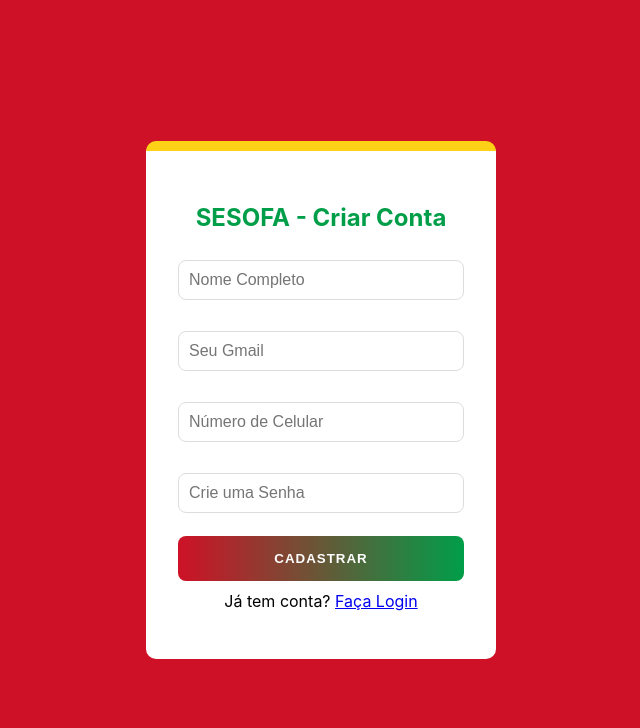
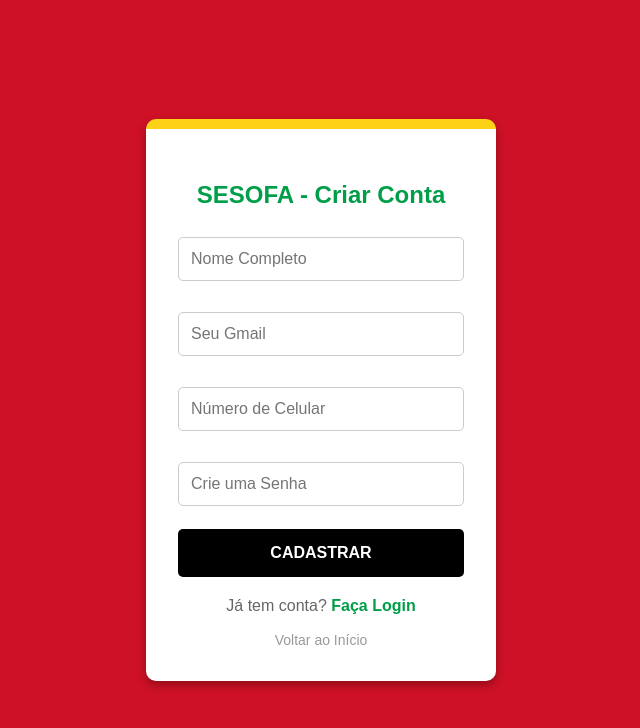
Before and after one commit to candmamadu00-glitch/sesofa, a React (Create React App) app in the folder cliente/: page /cadastro in a window 1280 px wide. Shown: the top 728 px of the page, without its empty margins (319-959 px from the left). Built offline with nearby package versions, Linux system fonts and the light colour scheme.

Commit message:
Corrigindo tela branca cadastro e conexao api

```diff
--- a/cliente/src/pages/Cadastro.js
+++ b/cliente/src/pages/Cadastro.js
@@ -1,6 +1,6 @@
 import React, { useState } from 'react';
-import axios from 'axios';
-import { useNavigate } from 'react-router-dom';
+import api from '../api'; // Usando nossa configuração correta de API
+import { useNavigate, Link } from 'react-router-dom';
 
 const Cadastro = () => {
   const [formData, setFormData] = useState({ nome: '', email: '', telefone: '', senha: '' });
@@ -9,27 +9,83 @@ const Cadastro = () => {
   const handleSubmit = async (e) => {
     e.preventDefault();
     try {
-      // Chamada para o nosso servidor
-      const res = await axios.post('http://localhost:5000/api/auth/register', formData);
-      alert("Sucesso! " + res.data.msg);
-      navigate('/'); // Redireciona para o login
+      // Usando 'api' em vez de axios direto para funcionar na Vercel
+      const res = await api.post('/auth/register', formData);
+      alert("✅ Sucesso! " + res.data.msg);
+      navigate('/login'); // Redireciona para o login correto
     } catch (err) {
-      alert("Erro ao cadastrar: " + (err.response?.data?.error || "Servidor offline"));
+      console.error(err);
+      alert("❌ Erro ao cadastrar: " + (err.response?.data?.error || "Erro de conexão"));
     }
   };
 
+  // Cores da Bandeira (Guiné-Bissau) fixas para garantir que apareça
+  const colors = {
+    red: '#CE1126',
+    yellow: '#FCD116',
+    green: '#009E49',
+    black: '#000000',
+    white: '#FFFFFF'
+  };
+
   return (
-    <div style={{ backgroundColor: 'var(--gb-red)', height: '100vh', display: 'flex', justifyContent: 'center', alignItems: 'center' }}>
-      <div style={{ background: 'white', padding: '2rem', borderRadius: '10px', borderTop: '10px solid var(--gb-yellow)', width: '350px' }}>
-        <h2 style={{ color: 'var(--gb-green)', textAlign: 'center' }}>SESOFA - Criar Conta</h2>
+    <div style={{ backgroundColor: colors.red, minHeight: '100vh', display: 'flex', justifyContent: 'center', alignItems: 'center', fontFamily: 'Arial, sans-serif' }}>
+      <div style={{ background: colors.white, padding: '2rem', borderRadius: '10px', borderTop: `10px solid ${colors.yellow}`, width: '100%', maxWidth: '350px', boxShadow: '0 4px 10px rgba(0,0,0,0.3)' }}>
+
+        <h2 style={{ color: colors.green, textAlign: 'center', marginBottom: '20px' }}>SESOFA - Criar Conta</h2>
+
         <form onSubmit={handleSubmit} style={{ display: 'flex', flexDirection: 'column', gap: '15px' }}>
-          <input type="text" placeholder="Nome Completo" onChange={(e) => setFormData({...formData, nome: e.target.value})} style={{padding: '10px'}} required />
-          <input type="email" placeholder="Seu Gmail" onChange={(e) => setFormData({...formData, email: e.target.value})} style={{padding: '10px'}} required />
-          <input type="text" placeholder="Número de Celular" onChange={(e) => setFormData({...formData, telefone: e.target.value})} style={{padding: '10px'}} required />
-          <input type="password" placeholder="Crie uma Senha" onChange={(e) => setFormData({...formData, senha: e.target.value})} style={{padding: '10px'}} required />
-          <button type="submit" className="btn-gb">CADASTRAR</button>
+
+          <input
+            type="text"
+            placeholder="Nome Completo"
+            onChange={(e) => setFormData({ ...formData, nome: e.target.value })}
+            style={{ padding: '12px', border: '1px solid #ccc', borderRadius: '5px', fontSize: '16px' }}
+            required
+          />
+
+          <input
+            type="email"
+            placeholder="Seu Gmail"
+            onChange={(e) => setFormData({ ...formData, email: e.target.value })}
+            style={{ padding: '12px', border: '1px solid #ccc', borderRadius: '5px', fontSize: '16px' }}
+            required
+          />
+
+          <input
+            type="text"
+            placeholder="Número de Celular"
+            onChange={(e) => setFormData({ ...formData, telefone: e.target.value })}
+            style={{ padding: '12px', border: '1px solid #ccc', borderRadius: '5px', fontSize: '16px' }}
+            required
+          />
+
+          <input
+            type="password"
+            placeholder="Crie uma Senha"
+            onChange={(e) => setFormData({ ...formData, senha: e.target.value })}
+            style={{ padding: '12px', border: '1px solid #ccc', borderRadius: '5px', fontSize: '16px' }}
+            required
+          />
+
+          <button
+            type="submit"
+            style={{ backgroundColor: colors.black, color: colors.white, padding: '15px', border: 'none', borderRadius: '5px', fontSize: '16px', fontWeight: 'bold', cursor: 'pointer', transition: '0.3s' }}
+            onMouseOver={(e) => e.target.style.backgroundColor = '#333'}
+            onMouseOut={(e) => e.target.style.backgroundColor = colors.black}
+          >
+            CADASTRAR
+          </button>
         </form>
-        <p style={{textAlign: 'center', marginTop: '10px'}}>Já tem conta? <a href="/">Faça Login</a></p>
+
+        <p style={{ textAlign: 'center', marginTop: '20px', color: '#666' }}>
+          Já tem conta? <Link to="/login" style={{ color: colors.green, fontWeight: 'bold', textDecoration: 'none' }}>Faça Login</Link>
+        </p>
+
+        <div style={{ textAlign: 'center', marginTop: '10px' }}>
+          <Link to="/" style={{ color: '#999', fontSize: '14px', textDecoration: 'none' }}>Voltar ao Início</Link>
+        </div>
+
       </div>
     </div>
   );
```
